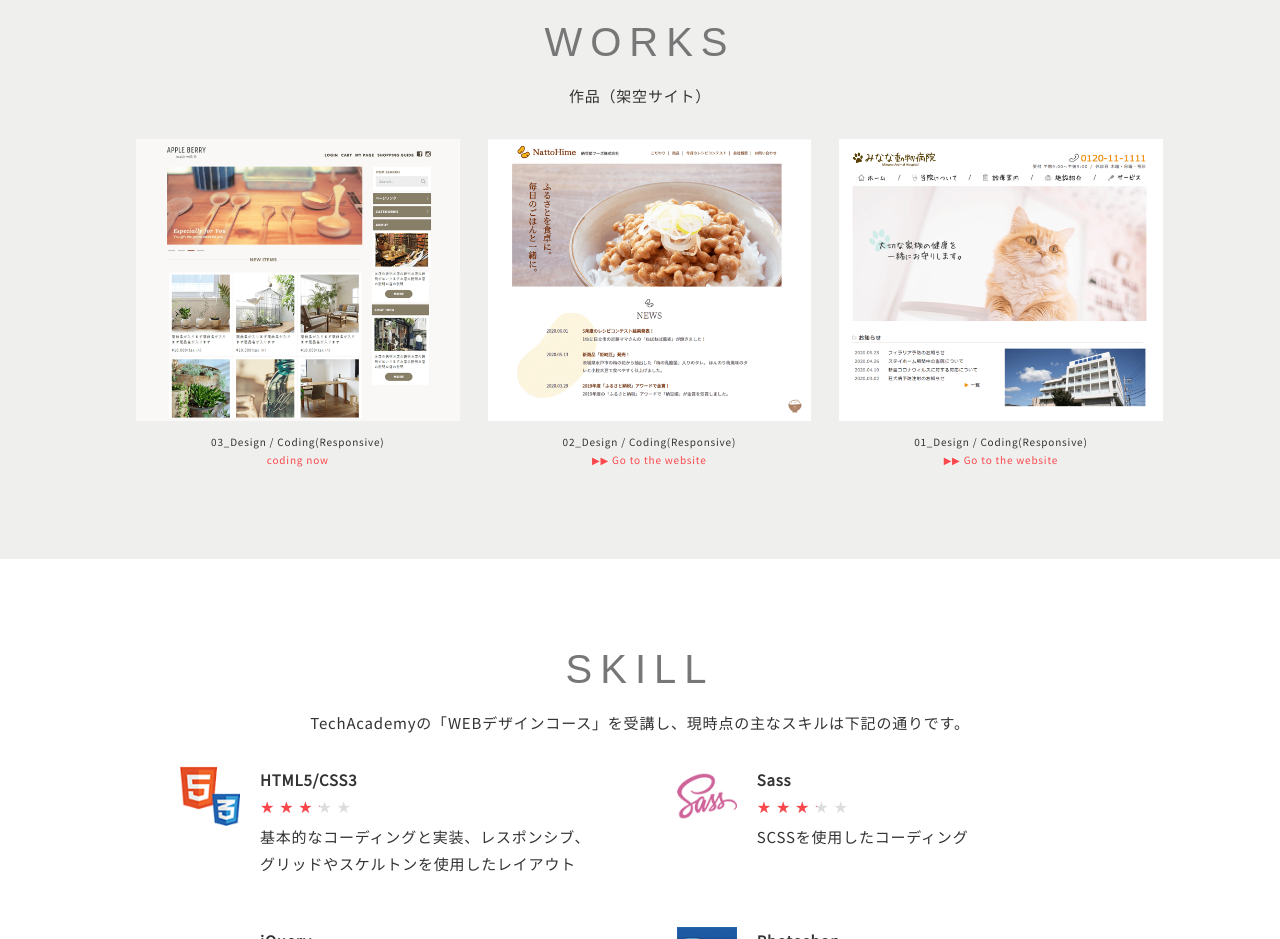
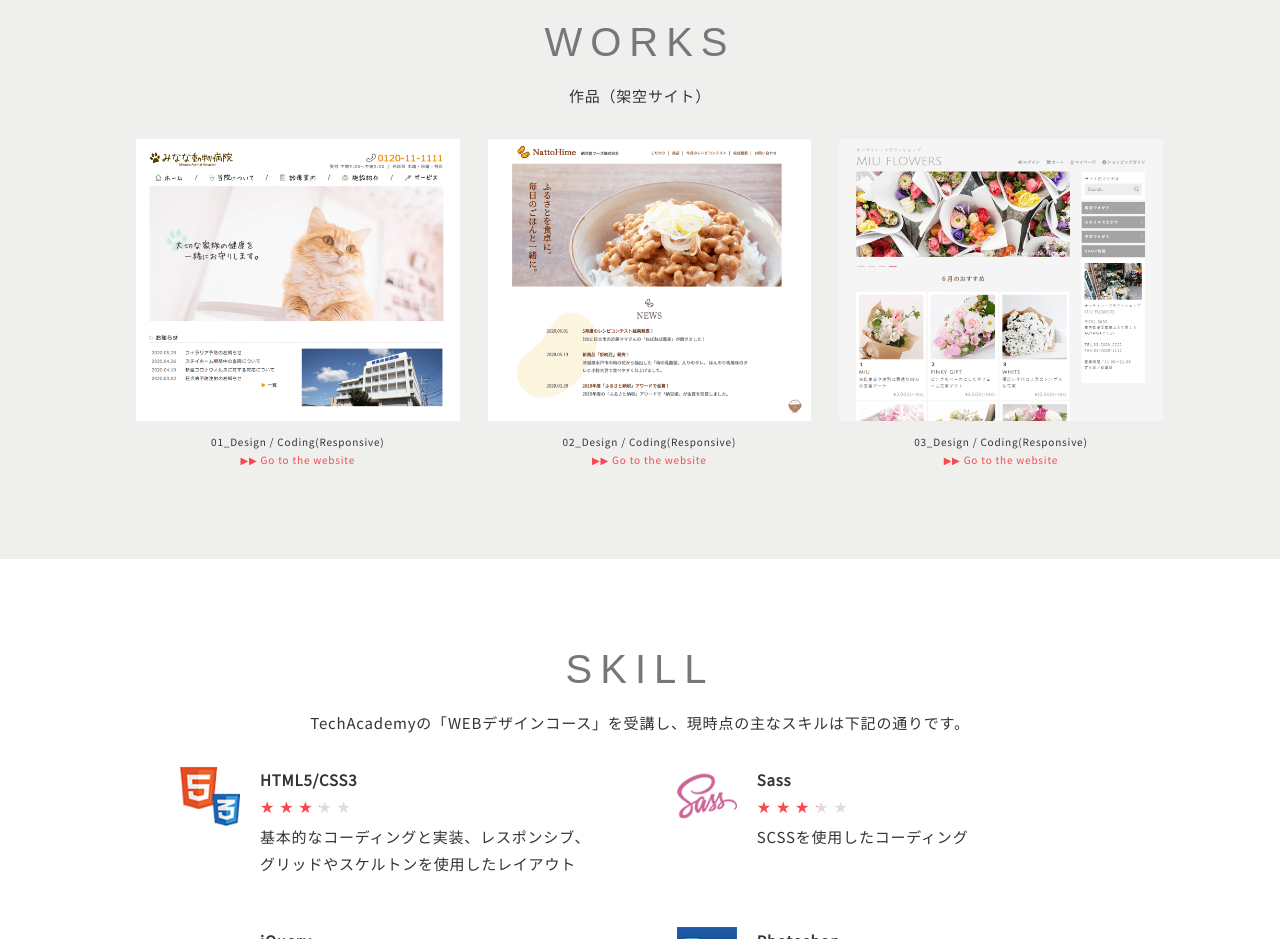
Before and after one commit to Violet773/Violet773.github.io, a plain HTML site: page index.html in a window 1280 px wide. Shown: the part 1420-2359 px from the top of the page. Drawn offline with nearby package versions, Linux system fonts and the light colour scheme; a web font is replaced by a local one.

Commit message:
add works03

```diff
--- a/index.html
+++ b/index.html
@@ -95,13 +95,14 @@
           <div class="section-body works">
             <div class="works-list js-my-gallery">
               <figure class="works-item">
-                <a href="img/works/shop_pc.png" data-size="1240x1080" class="works-image-wrapper works-link hover-action">
-                  <img class="works-image lazyload fadein" src="img/placeholder1.15x1.png" data-src="img/works/shop_pc.png" alt="" />
+                <a href="img/works/animal1.png" data-size="1240x1080"
+                  class="works-image-wrapper works-link hover-action">
+                  <img class="works-image lazyload fadein" src="img/placeholder1.15x1.png" data-src="img/works/animal1.png" alt="" />
                 </a>
                 <figcaption class="works-body">
-                  <!--<div class="works-title">AppleBerry</div>-->
-                  <div class="works-text">03_Design / Coding(Responsive)</div>
-                  <div class="works-url"><a class="works-url-link" href="https://Violet773.github.io/shopping-site" target="_blank">coding now</a>
+                  <!--<div class="works-title">みなな動物病院</div>-->
+                  <div class="works-text">01_Design / Coding(Responsive) </div>
+                  <div class="works-url"><a class="works-url-link" href="https://Violet773.github.io/AnimalHospital-site" target="_blank">▶▶ Go to the website</a>
                   </div>
                 </figcaption>
               </figure>
@@ -117,14 +118,13 @@
                 </figcaption>
               </figure>
               <figure class="works-item">
-                <a href="img/works/animal1.png" data-size="1240x1080"
-                  class="works-image-wrapper works-link hover-action">
-                  <img class="works-image lazyload fadein" src="img/placeholder1.15x1.png" data-src="img/works/animal1.png" alt="" />
+                <a href="img/works/shop3.png" data-size="1240x1080" class="works-image-wrapper works-link hover-action">
+                  <img class="works-image lazyload fadein" src="img/placeholder1.15x1.png" data-src="img/works/shop3.png" alt="" />
                 </a>
                 <figcaption class="works-body">
-                  <!--<div class="works-title">みなな動物病院</div>-->
-                  <div class="works-text">01_Design / Coding(Responsive) </div>
-                  <div class="works-url"><a class="works-url-link" href="https://Violet773.github.io/AnimalHospital-site" target="_blank">▶▶ Go to the website</a>
+                  <!--<div class="works-title">MIU FLOWERS</div>-->
+                  <div class="works-text">03_Design / Coding(Responsive)</div>
+                  <div class="works-url"><a class="works-url-link" href="https://Violet773.github.io/flowershop-site" target="_blank">▶▶ Go to the website</a>
                   </div>
                 </figcaption>
               </figure>
```
Also changed, not shown: img/works/shop.png (added), img/works/shop2.png (added), img/works/shop3-min.png (added), img/works/shop3.png (added), img/works/shop4.png (added), img/works/shop_pc.png (deleted), img/works/wa.png (added), 1 other file.
